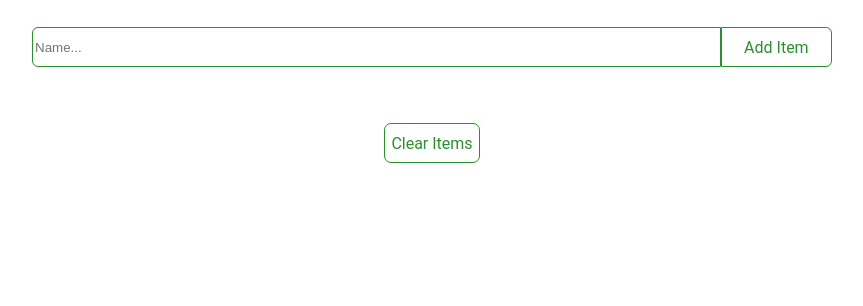
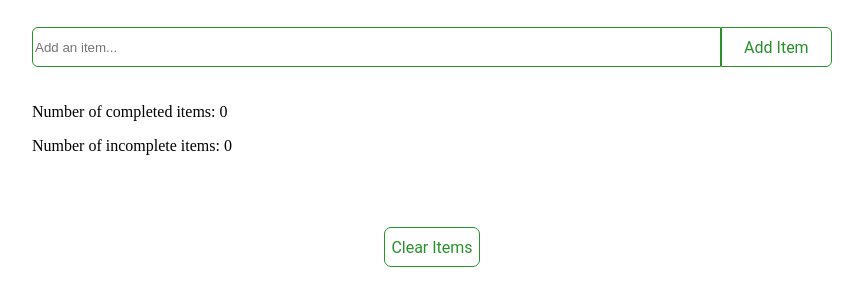
Before and after one commit to SmrutiSagarPattanaik/Todo-List, a plain HTML site: page index.html in a window 1280 px wide. Shown: the part 68-374 px from the top of the page, without its empty margins (208-1071 px from the left). Drawn offline with Linux system fonts and the light colour scheme.

Commit message:
added a task counter section

```diff
--- a/index.html
+++ b/index.html
@@ -19,7 +19,7 @@
 
         <!-- item textbox and button -->
         <section class="item-textbox-button">
-            <input type="text" placeholder="Name..." class="item-textbox">
+            <input type="text" placeholder="Add an item..." class="item-textbox">
             <button class="add-item-button">
                 Add Item
             </button>
@@ -27,6 +27,16 @@
 
          <!-- divider -->
          <div class="divider">
+        </div>
+
+        <!-- counter -->
+        <section class="counter-section">
+            <p class="completed-items-count">Number of completed items: 0</p>
+            <p class="incomplete-items-count">Number of incomplete items: 0</p>
+        </section>
+
+        <!-- divider -->
+        <div class="divider">
         </div>
 
         <!-- todo items -->
```
